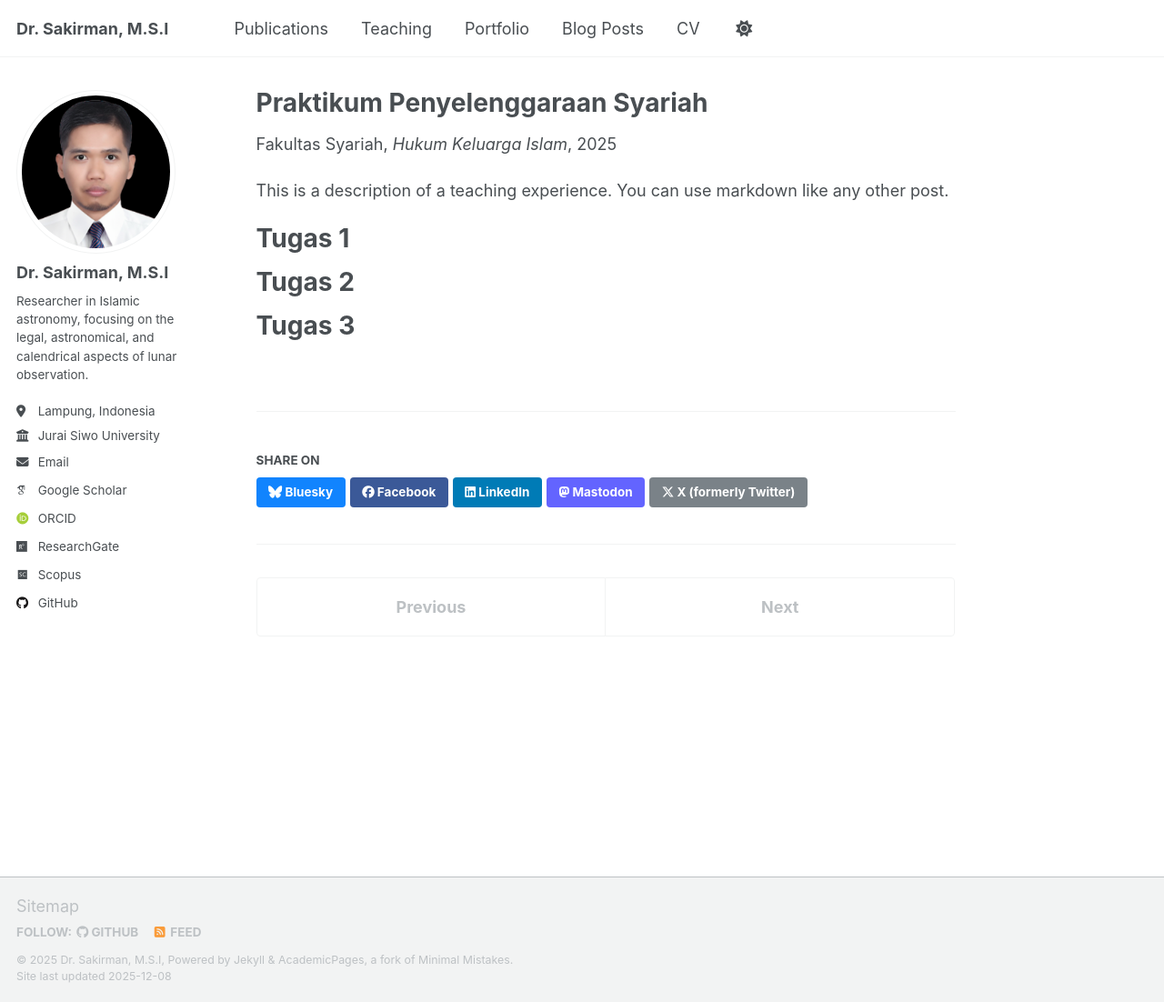
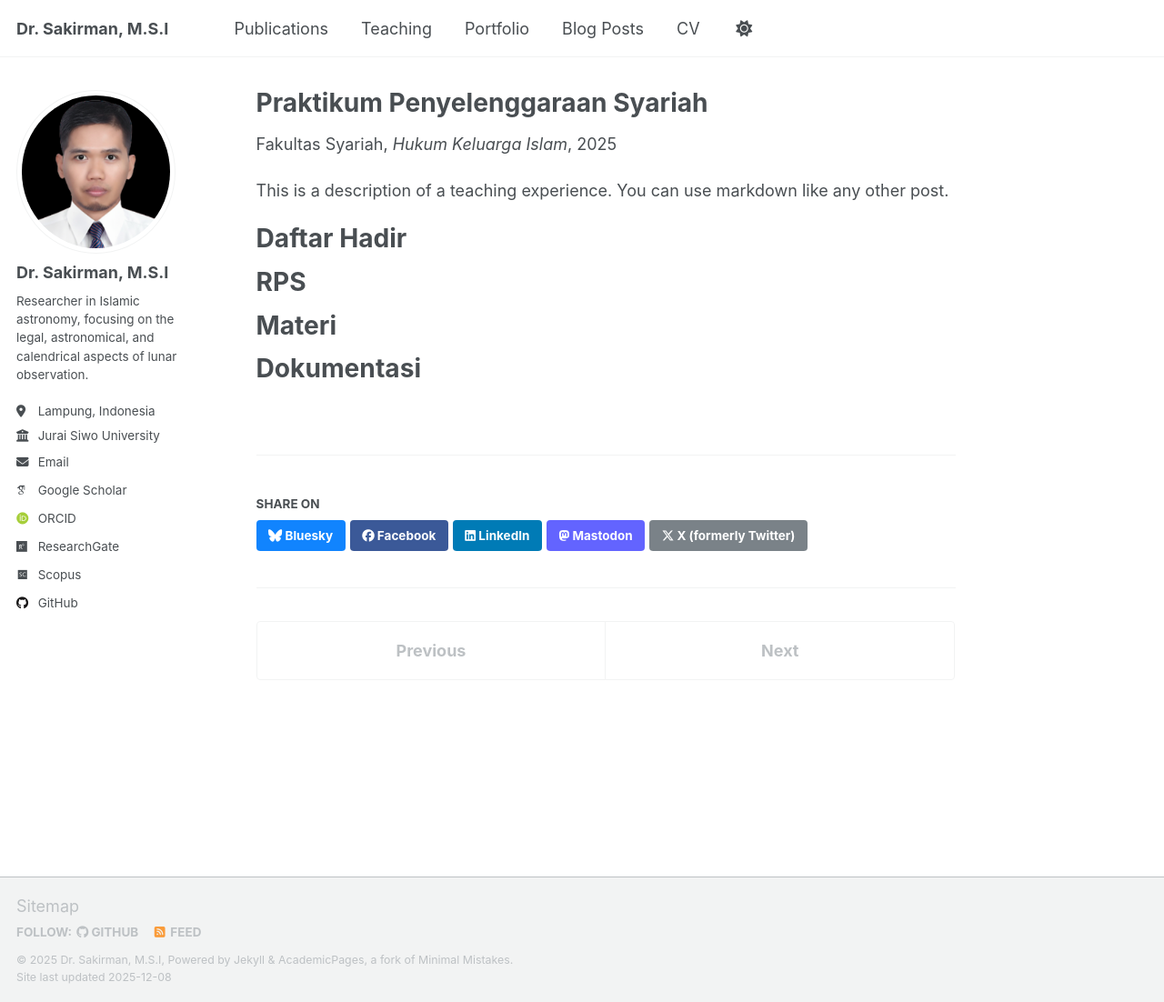
Before and after one commit to sakir-man/sakir-man.github.io, a Jekyll site: the page built from _teaching/2014-spring-teaching-3.md, in a window 1280 px wide and 1102 px high. Shown: the whole window at 91% size. Built offline with Jekyll 4.4.1, drawn with Linux system fonts in a browser that asks for light colours; some web fonts are replaced; a script that is not in the unit is left out.

Commit message:
Update 2014-spring-teaching-3.md

```diff
--- a/_teaching/2014-spring-teaching-3.md
+++ b/_teaching/2014-spring-teaching-3.md
@@ -10,11 +10,14 @@ location: "UIN Jurai Siwo Lampung"
 
 This is a description of a teaching experience. You can use markdown like any other post.
 
-Tugas 1
+Daftar Hadir
 ======
 
-Tugas 2
+RPS
 ======
 
-Tugas 3
+Materi
 ======
+
+Dokumentasi
+======
```
